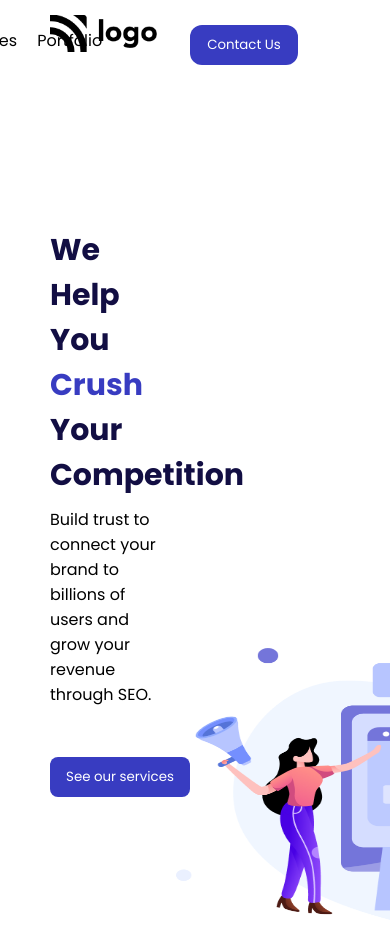
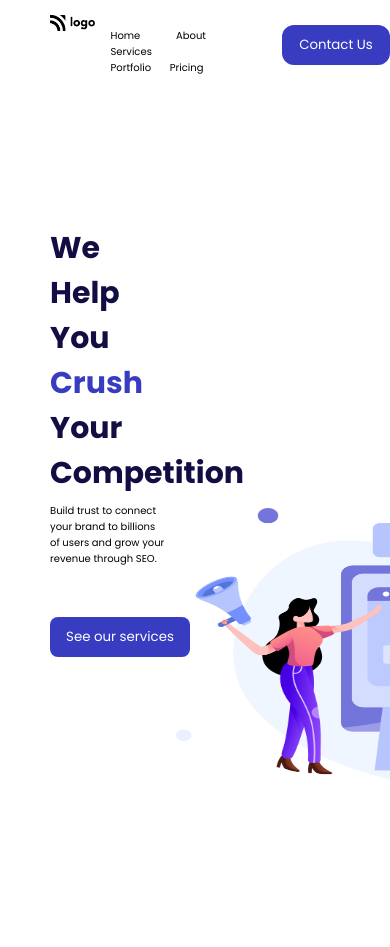
Before and after one commit to umangpincha/SEO-LANDING-PAGE, a plain HTML site: page index.html in a window 390 px wide. Shown: the top 947 px of the page. After the commit the page ends 844 px from the top, so only its background shows below. Drawn offline with Linux system fonts and the light colour scheme; files that its build step writes are made by us from their sources.

Commit message:
added responsiveness

```diff
--- a/css/style.css
+++ b/css/style.css
@@ -14,14 +14,19 @@
 
 .list-item {
   /* border: 3px solid red; */
-  display: inline;
+  display: inline-block;
   margin-right: 16px;
 }
 
 .grow-list {
   /* border: 3px solid blue; */
-  margin-left: -400px;
+  margin-left: -50px;
   margin-top: 13px;
+}
+
+.button-group .nav-button{
+  margin-top: 10px;
+  margin-right: 0px;
 }
 
 div .nav-button {
@@ -91,3 +96,30 @@ div .nav-button {
 .description{
   margin-left: 50px;
 }
+
+
+@media screen and (max-width:641px) {
+  html{
+    font-size: 10px;
+  }
+  .navbar-container{
+    text-align:  justify;
+  }
+  .grow-list{
+    /* border: 2px solid red ; */
+    margin-left: 20px;
+    display: inline-block;
+    margin-left: 20px;
+  }
+  .my-img img{
+    width: 10%;
+  }
+
+  .my-log img{
+    margin-left: 50px;
+  }
+
+  .button-group button{
+    margin-left: 60px;
+  }
+}
--- a/index.html
+++ b/index.html
@@ -21,7 +21,7 @@
       <section aria-label="navbar">
         <nav class="navbar-container">
           <div>
-            <img src="./assets/Logo.png" alt="brand-logo" />
+            <img class="my-log" src="./assets/Logo.png" alt="brand-logo" />
           </div>
           <div class="grow-list">
             <ul class="list">
@@ -53,7 +53,7 @@
           </div>
           <!-- Right Text -->
           <div>
-            <img src="./assets/Header Illustration.png" alt="illustration" />
+            <img class="my-img" src="./assets/Header Illustration.png" alt="illustration" />
           </div>
         </div>
       </section>
```
